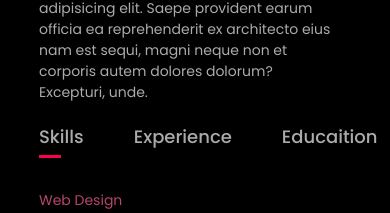
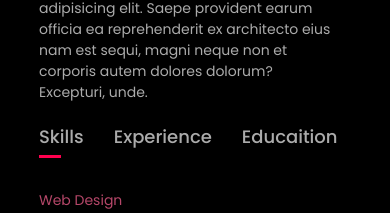
Before and after one commit to josephConnect/teghtegh.io, a plain HTML site: page index.html in a window 390 px wide. Shown: the part 1460-1673 px from the top of the page. Drawn offline with nearby package versions, Linux system fonts and the light colour scheme.

Commit message:
Add files via upload

```diff
--- a/style.css
+++ b/style.css
@@ -423,6 +423,10 @@ nav .fa-solid {
     font-size: 40px;
   }
 
+  .tab-links {
+    margin-right: 30px;
+  }
+
   .about-col-1,
   .about-col-2 {
     flex-basis: 100%;
```
